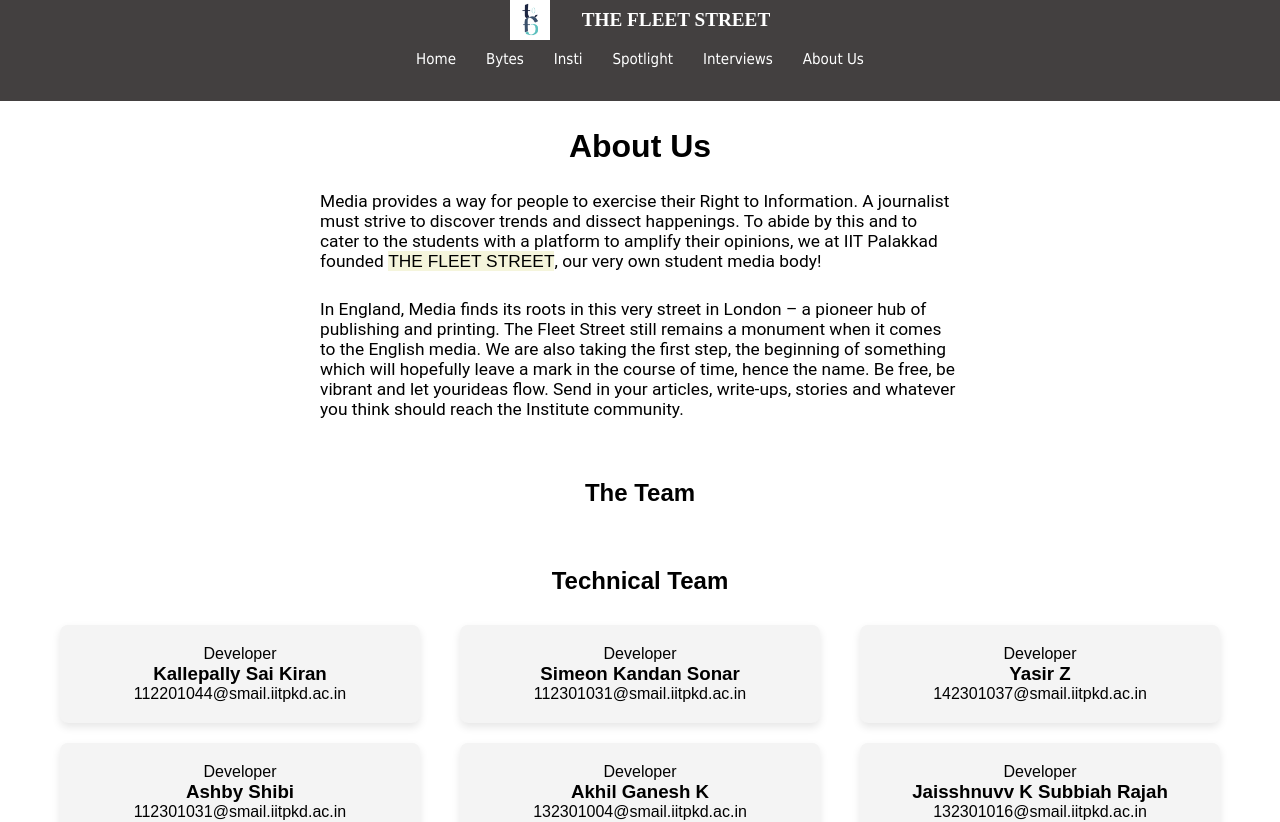
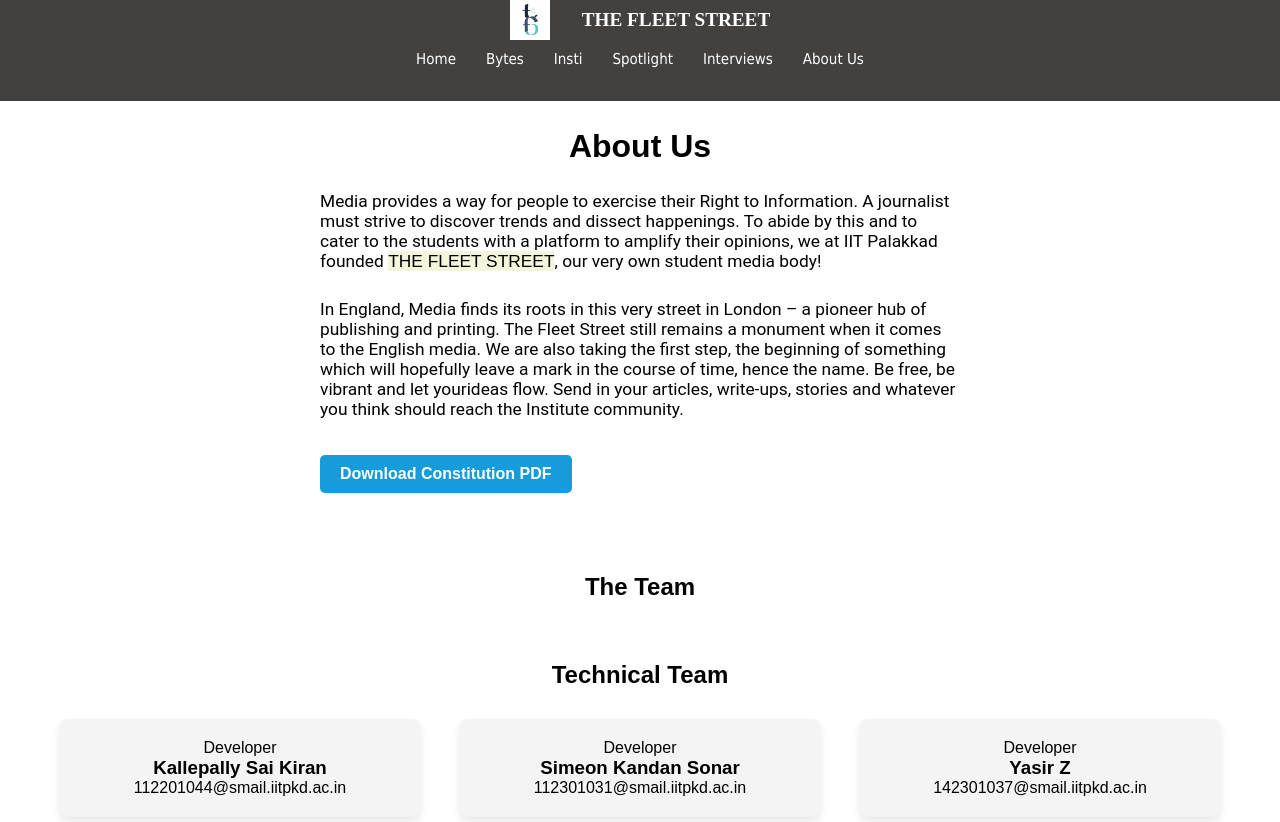
Before and after one commit to Awake-ctrl/TFS_WEB, a React (Vite) app in the folder vite-project/: page /About_us in a window 1280 px wide. Shown: the top 822 px of the page. Built offline with nearby package versions, Linux system fonts and the light colour scheme.

Commit message:
Added Downloadable Constitution pdf

```diff
--- a/vite-project/src/Components/About_us/ABOUT_US.css
+++ b/vite-project/src/Components/About_us/ABOUT_US.css
@@ -40,3 +40,19 @@
     text-align: center;
     margin-left: 25%;
 }
+
+.download-link {
+    margin-left: 25%;
+    display: inline-block;
+    background-color: #169cda;
+    color: white;
+    padding: 10px 20px;
+    text-decoration: none;
+    border-radius: 5px;
+    margin-bottom: 20px;
+    font-weight: bold;
+  }
+
+  .download-link:hover {
+    background-color: #1bb0f5;
+  }
--- a/vite-project/src/pages/ABOUT_US.jsx
+++ b/vite-project/src/pages/ABOUT_US.jsx
@@ -33,6 +33,18 @@
           </span>
         </p>
 
+        <br></br>
+        <br></br>
+
+        {/* Add the downloadable PDF link */}
+         <a
+            href="./TFS_Constitution.pdf"
+            download="TFS_Constitution.pdf"
+            className="download-link"
+         >
+           Download Constitution PDF
+         </a>
+
         <Team />
         <h2> Contact Us </h2>
         <div>
```
Also changed, not shown: 1 other file (tests, documents, lock files or other folders).
